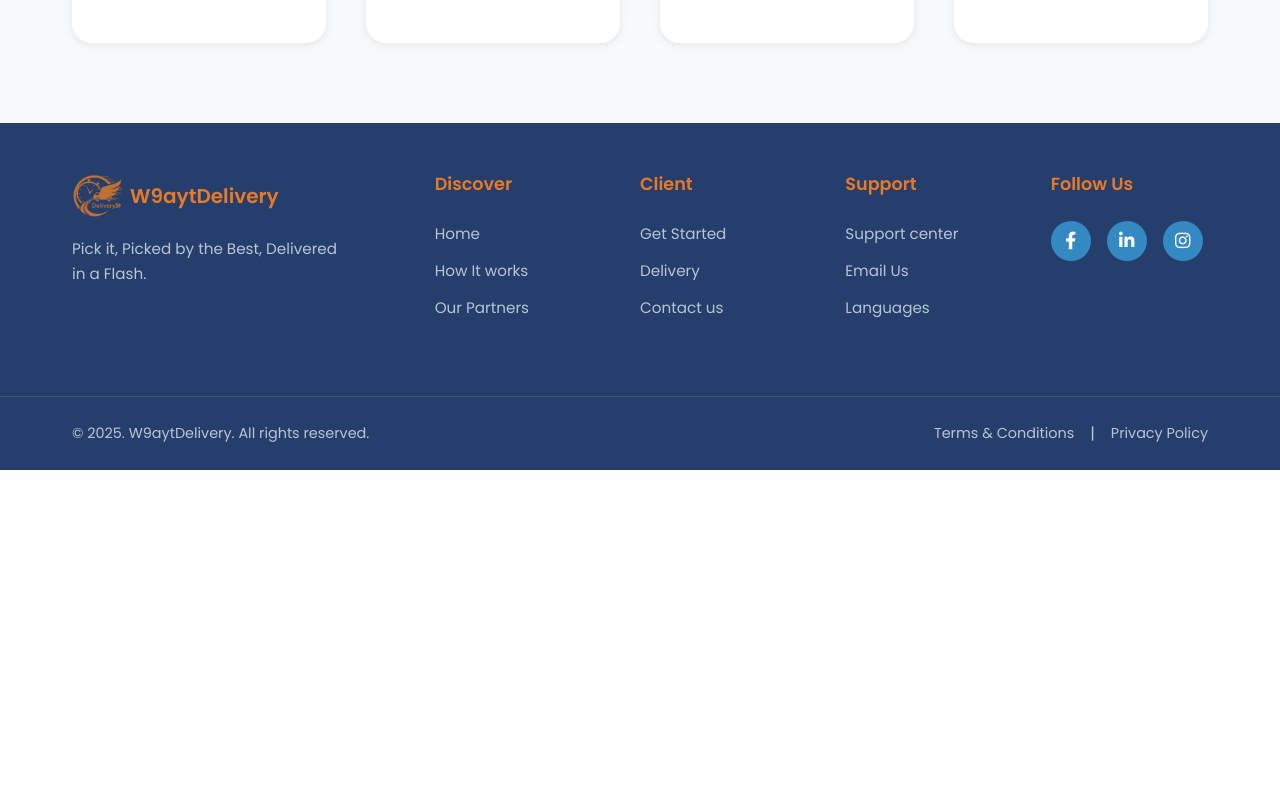
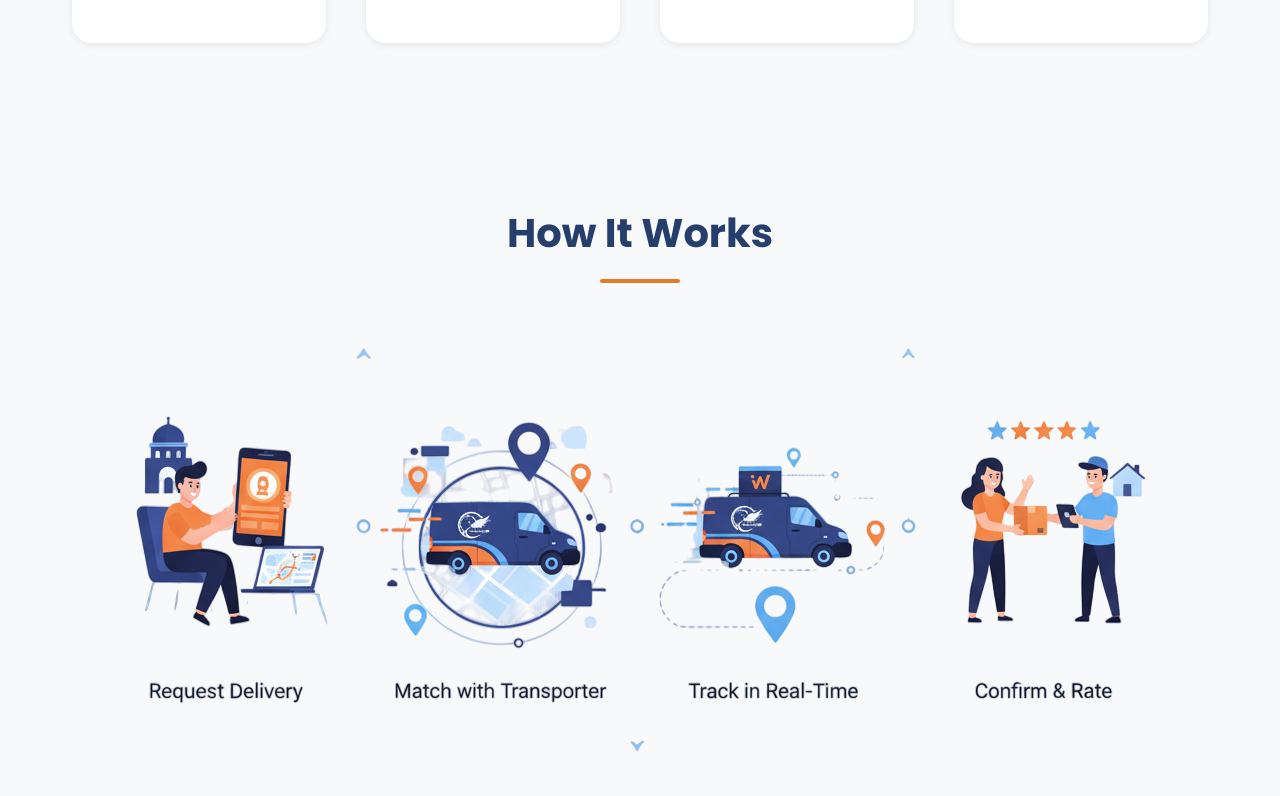
Before and after one commit to Mayssabenchikh/delivery_front, an Angular app: page /home in a window 1280 px wide. Shown: the part 1304-2100 px from the top of the page. Before the commit the page ends 1774 px from the top, so only its background shows below. Built offline with nearby package versions, Linux system fonts and the light colour scheme.

Commit message:
How it works added

```diff
--- a/src/app/home/home.html
+++ b/src/app/home/home.html
@@ -5,6 +5,7 @@
   <div class="content-wrapper">
     <app-hero></app-hero>
     <app-solutions></app-solutions>
+    <app-how-it-works></app-how-it-works>
   </div>
 </main>
 
--- a/src/app/home/home.ts
+++ b/src/app/home/home.ts
@@ -3,10 +3,11 @@ import { Navbar } from '../navbar/navbar';
 import { Footer } from '../footer/footer';
 import { Hero } from "./hero/hero";
 import { Solutions } from "./solutions/solutions";
+import { HowItWorks } from "./how-it-works/how-it-works";
 
 @Component({
   selector: 'app-home',
-  imports: [Navbar, Footer, Hero, Solutions],
+  imports: [Navbar, Footer, Hero, Solutions, HowItWorks],
   templateUrl: './home.html',
   styleUrl: './home.scss'
 })
--- /dev/null
+++ b/src/app/home/how-it-works/how-it-works.html
@@ -0,0 +1,13 @@
+<section class="solutions-section">
+  <div class="solutions-container">
+    <!-- Section Title -->
+    <div class="section-header">
+      <h2 class="section-title">How It Works</h2>
+      <div class="title-underline"></div>
+    </div>
+
+    <div class="illustration">
+        <img src="/illu_how_it_works.png" alt="How It Works Illustration">
+    </div>
+  </div>
+</section>
--- /dev/null
+++ b/src/app/home/how-it-works/how-it-works.scss
@@ -0,0 +1,57 @@
+// Colors
+$primary-color: #253e6b;
+$secondary-color: #e77a28;
+$third-color: #3489c2;
+$white: #ffffff;
+$bg-light: #f8f9fa;
+$text-gray: #5a6c7d;
+
+// Font
+$font-family: 'Poppins', sans-serif;
+
+.solutions-section {
+  background-color: $bg-light;
+  padding: 5rem 0;
+  font-family: $font-family;
+
+  .solutions-container {
+    max-width: 1200px;
+    margin: 0 auto;
+    padding: 0 32px;
+  }
+
+  // Section Header
+  .section-header {
+    text-align: center;
+    margin-bottom: 2rem;
+
+    .section-title {
+      font-size: 2.5rem;
+      font-weight: 700;
+      color: $primary-color;
+      margin-bottom: 1rem;
+    }
+
+    .title-underline {
+      width: 80px;
+      height: 4px;
+      background-color: $secondary-color;
+      margin: 0 auto;
+      border-radius: 2px;
+    }
+  }
+
+  // Illustration
+  .illustration {
+    display: flex;
+    justify-content: center;
+    align-items: center;
+    padding: 2rem 0;
+
+    img {
+      max-width: 100%;
+      height: auto;
+      border-radius: 10px;
+    }
+  }
+}
```
Also changed, not shown: src/app/home/how-it-works/how-it-works.ts (added, +11 -0 lines), public/illu_how_it_works.png (added), 1 other file (tests, documents, lock files or other folders).
